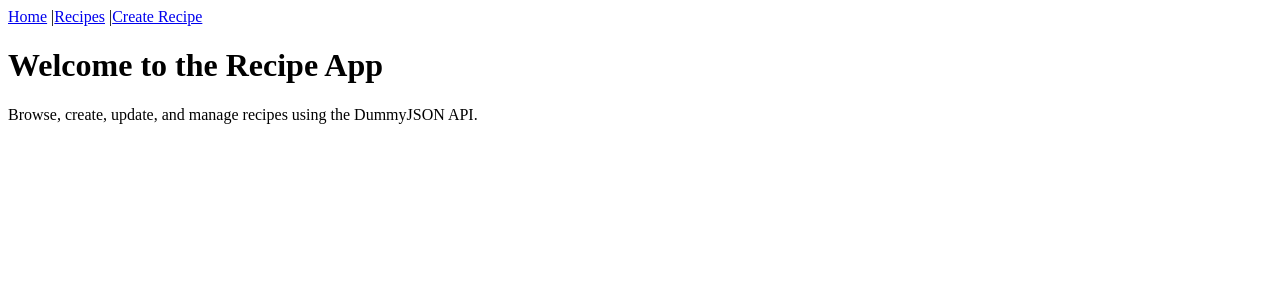
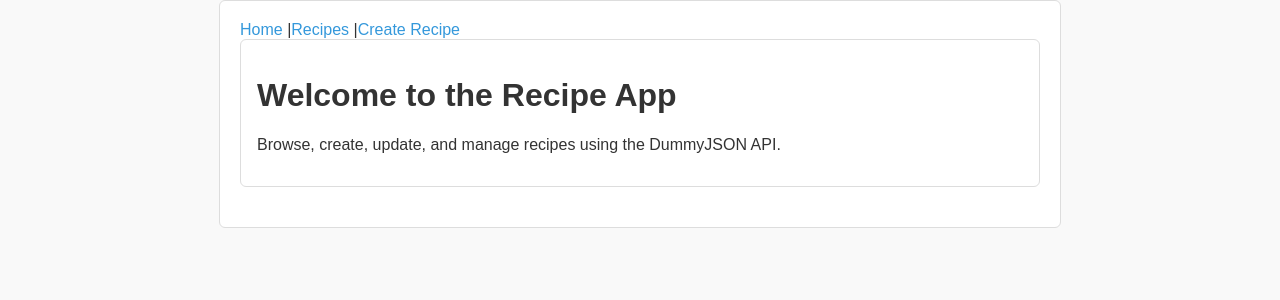
Before and after one commit to anassFahsi/recipe-app, a React (Vite) app in the folder recipe-crud-app/: page / in a window 1280 px wide. Shown: the top 300 px of the page. Built offline with nearby package versions, Linux system fonts and the light colour scheme.

Commit message:
feat: add styling for app layout and components, and clean up RecipeDetails component

```diff
--- a/recipe-crud-app/src/App.css
+++ b/recipe-crud-app/src/App.css
@@ -0,0 +1,77 @@
+body {
+  font-family: Arial, sans-serif;
+  margin: 0;
+  background: #f9f9f9;
+  color: #333;
+}
+
+
+#root {
+  max-width: 800px;
+  margin: 0 auto;
+  padding: 20px;
+}
+
+
+div, form, ul {
+  background: #fff;
+  border: 1px solid #ddd;
+  border-radius: 6px;
+  padding: 16px;
+  margin-bottom: 20px;
+}
+
+
+ul {
+  list-style: none;
+  padding: 0;
+}
+
+li {
+  margin: 8px 0;
+}
+
+
+a {
+  text-decoration: none;
+  color: #3498db;
+}
+
+a:hover {
+  text-decoration: underline;
+}
+
+
+label {
+  display: block;
+  margin-bottom: 8px;
+}
+
+input, textarea {
+  width: 100%;
+  padding: 8px;
+  margin-top: 4px;
+  margin-bottom: 12px;
+  border: 1px solid #ccc;
+  border-radius: 4px;
+}
+
+
+button {
+  margin-right: 8px;
+  padding: 8px 12px;
+  border: none;
+  border-radius: 4px;
+  background: #3498db;
+  color: white;
+  cursor: pointer;
+}
+
+button:hover {
+  background: #2980b9;
+}
+
+.error {
+  color: red;
+  margin-bottom: 12px;
+}
--- a/recipe-crud-app/src/components/RecipeDetails.jsx
+++ b/recipe-crud-app/src/components/RecipeDetails.jsx
@@ -10,7 +10,4 @@ const RecipeDetails = ({recipe}) => (
 )
 
 
-
-
-
 export default RecipeDetails;
--- a/recipe-crud-app/src/pages/CreateRecipePage.jsx
+++ b/recipe-crud-app/src/pages/CreateRecipePage.jsx
@@ -1,7 +1,7 @@
 import { useNavigate } from "react-router-dom";
 import { create } from "../api/recipesApi";
 import RecipeForm from "../components/RecipeForm";
-
+import { useState } from "react";
 const CreateRecipePage = () => {
   const[error,setError]=useState(null)
   const navigate = useNavigate();
```
